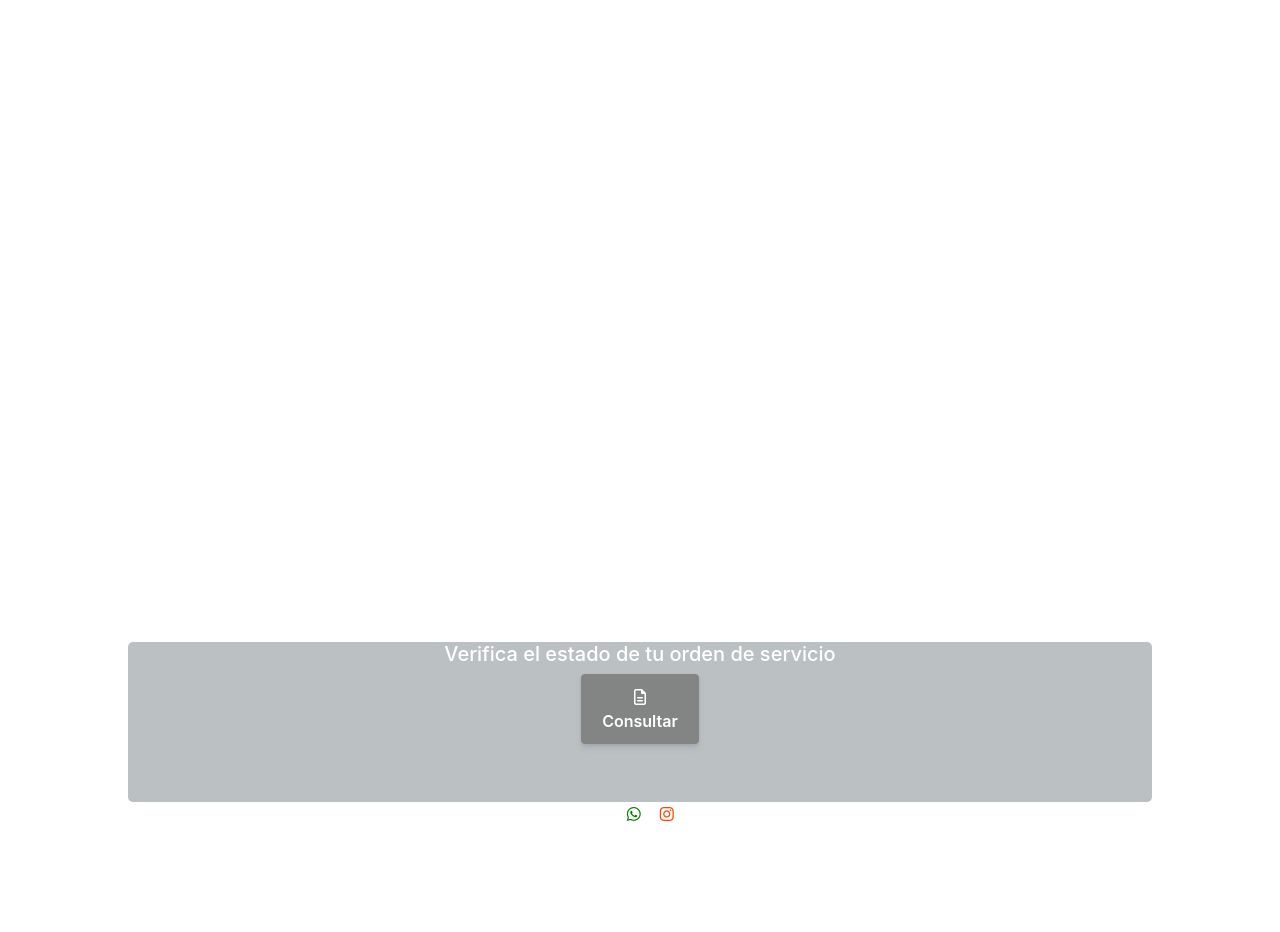
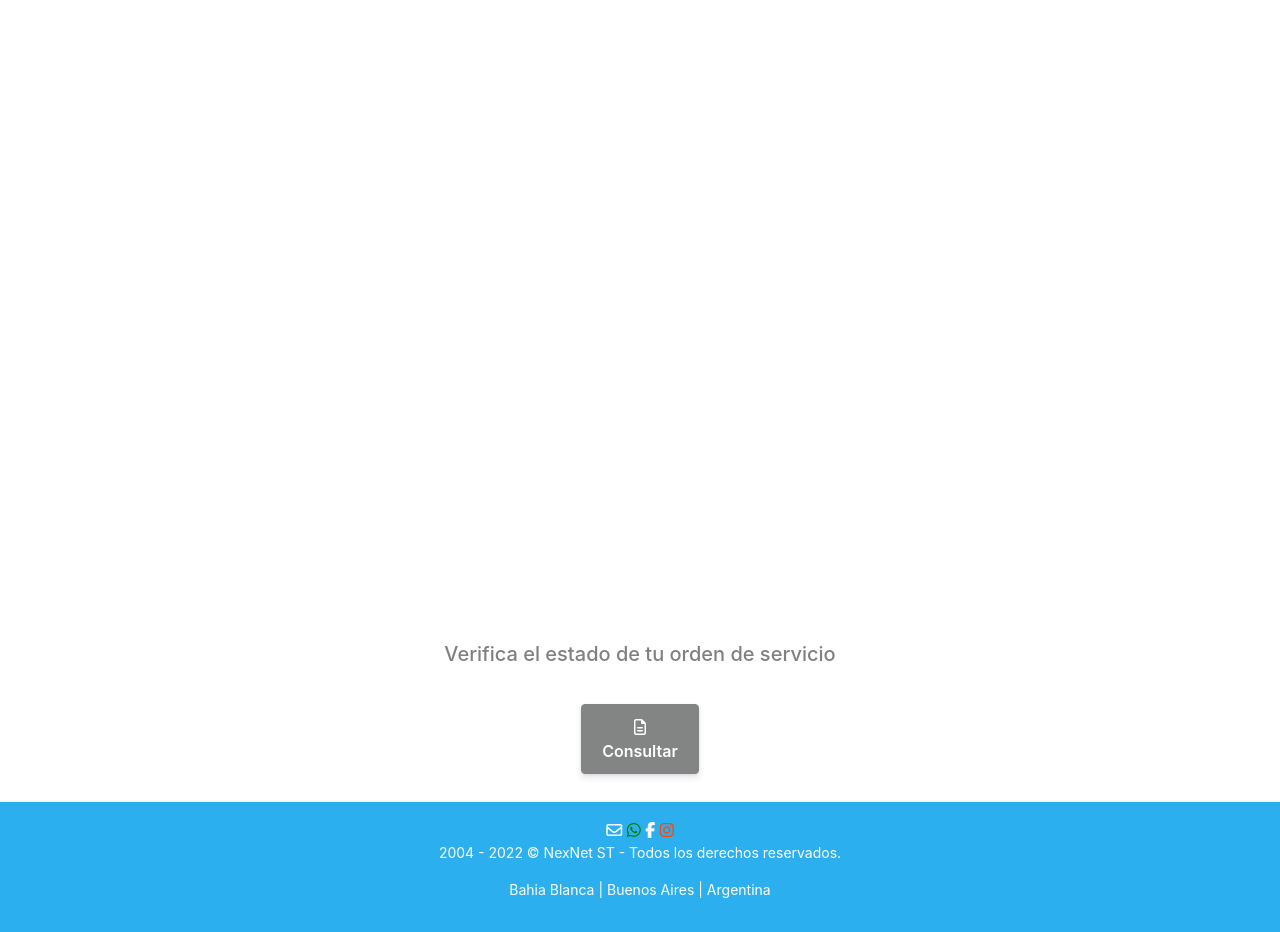
Before and after one commit to juaniscode/nexnet-st, a plain HTML site: page index.html in a window 1280 px wide. Shown: the part 146-1078 px from the top of the page. Before the commit the page ends 1052 px from the top, so only its background shows below. Drawn offline with nearby package versions, Linux system fonts and the light colour scheme; a script that the page names is missing.

Commit message:
Mejoras en todos los .html con Bootstrap

```diff
--- a/index.html
+++ b/index.html
@@ -97,7 +97,7 @@
 
               <!-- Carrusel PC 2 -->
               <div class="carousel-item">
-                <img src="/public/img/index/nn-pc-2/nn-pc-1920x1441-2.jpg" class="d-block w-100" alt="...">
+                <img src="/public/img/index/nn-pc-2/nn-pc-640x480-2.jpg" class="d-block w-100" alt="...">
                 <div class="carousel-caption d-none d-md-block">
                   <h5>PC</h5>
                   <p>Servicio Tecnico | Venta | Asesoramiento | Alquiler</p>
@@ -187,6 +187,7 @@
         <section class="consulta__orden">
           <div class="orden__container">
             <h5>Verifica el estado de tu orden de servicio</h5>
+            <br>
             <!-- G Taller Code -->
             <div class="orden__button">
               <button onclick="gtaller_modal();" id="gtaller_modal" data-gt-ventana="1" style="font-size: 1rem; font-weight: 600; line-height: 1.5; display: inline-block; padding: .625rem 1.25rem; -webkit-user-select: none; -moz-user-select: none; -ms-user-select: none; user-select: none; transition: color .15s ease-in-out, background-color .15s ease-in-out, border-color .15s ease-in-out, box-shadow .15s ease-in-out; text-align: center; vertical-align: middle; white-space: nowrap; border: 1px solid transparent; border-radius: .25rem; color: #fff; border-color:#838484; background-color:#838484; box-shadow: 0 4px 6px rgba(50, 50, 93, .11), 0 1px 3px rgba(0, 0, 0, .08); cursor: pointer;"><i class="fa-regular fa-file-lines"></i><br>Consultar</button>
--- a/public/css/styles.css
+++ b/public/css/styles.css
@@ -9,12 +9,8 @@
 /*BODY STYLES*/
 body {
     background-color: #FFFFFF;
-    color: #FFFFFF;
-    font-family: -apple-system, BlinkMacSystemFont, 'Segoe UI', Roboto, Oxygen, Ubuntu, Cantarell, 'Open Sans', 'Helvetica Neue', sans-serif
-    font-size: 1.25rem;
-    font-weight: 400;
-    line-height: 1.5;
-    text-align: left;
+    color: grey;
+    font-size: 1rem;
 }
 
 .ssl__container{
@@ -44,17 +40,13 @@ h1{
 }
 
 .consulta__orden{
-    background-color: #BBC1C3;
+    color: grey;
     font-size: 1.25rem;
     text-align: center;
-    width: 80%;
+    width: 100%;
     height: 10rem;
-    align-items: center;
-    text-align: center;
-    padding: 2rem red;
     margin-left: auto;
     margin-right: auto;
-    border-radius: 5px;
 }
 
 /*A STYLES*/
@@ -105,7 +97,15 @@ a {
 /*FOOTER STYLES*/
 
 footer{
+    background-color: #2BAFEF;
+    color: #FFFFFF;
     text-align: center;
+    padding-top: 1rem;
+    padding-bottom: 1rem;
+}
+
+footer p{
+    font-size: 14px;
 }
 
 .fa-email{
```
Also changed, not shown: contacto.html (+3 -3 lines), nosotros.html (+3 -3 lines), soluciones.html (+28 -5 lines).
